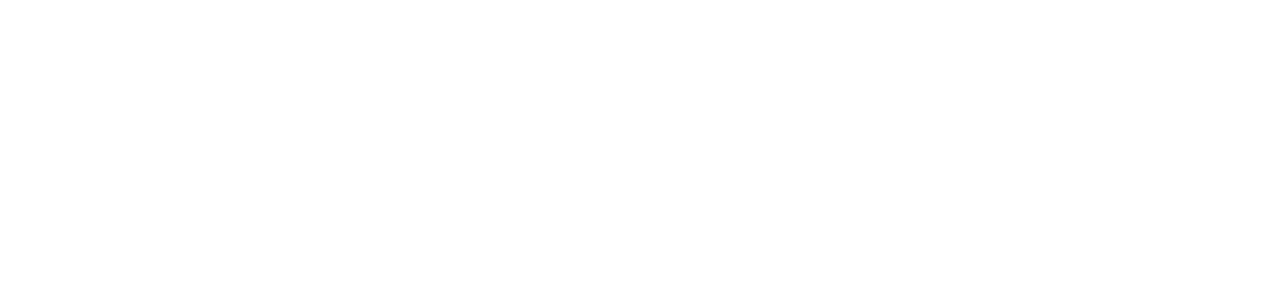
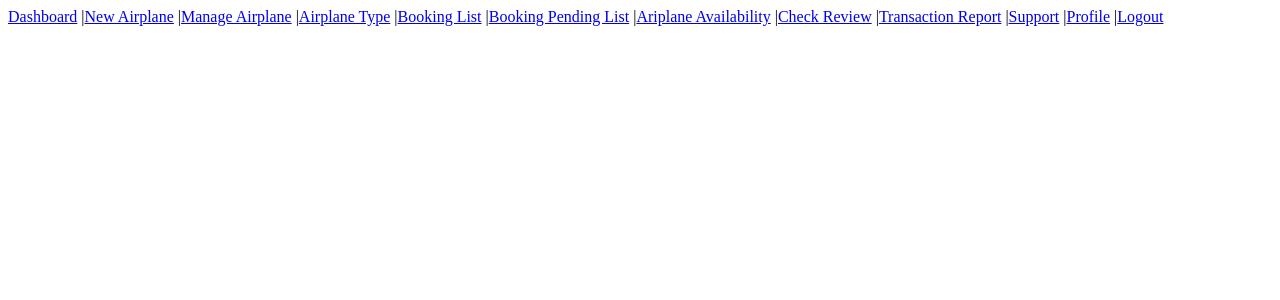
Before and after one commit to Nobobi-Hasan/APWT-Final-Project, a React (Create React App) app in the folder frontend/: page /flightDashboard in a window 1280 px wide. Shown: the top 300 px of the page. Built offline with nearby package versions, Linux system fonts and the light colour scheme.

Commit message:
create navbar route

```diff
--- a/frontend/package.json
+++ b/frontend/package.json
@@ -8,6 +8,7 @@
     "@testing-library/user-event": "^12.8.3",
     "react": "^17.0.2",
     "react-dom": "^17.0.2",
+    "react-router-dom": "^5.2.0",
     "react-scripts": "4.0.3",
     "web-vitals": "^1.1.2"
   },
--- a/frontend/src/App.js
+++ b/frontend/src/App.js
@@ -1,9 +1,43 @@
+
+import { useState } from "react";
+import HotelNavbar from "./serviceComponents/HotelNavbar";
+
+import CarNavbar from "./serviceComponents/CarNavbar";
+
+import FlightNavbar from "./serviceComponents/FlightNavbar";
+
+import { BrowserRouter as Router, Route, Switch } from "react-router-dom";
+
+
+
+
 function App() {
+
   return (
-    <div className="App">
+    <Router>
+        <Switch>
 
-    </div>
-  );
+           {/* Hotel Route */}
+            <Route exact path="/hotelDashboard">
+              <HotelNavbar/>
+            </Route>
+
+
+            {/* Car Route */}
+            <Route exact path="/carDashboard">
+              <CarNavbar/>
+            </Route>
+
+
+            {/* Flight Route */}
+            <Route exact path="/flightDashboard">
+              <FlightNavbar/>
+            </Route>
+
+
+        </Switch>
+    </Router>
+);
 }
 
 export default App;
--- /dev/null
+++ b/frontend/src/serviceComponents/CarNavbar.js
@@ -0,0 +1,22 @@
+import {Link} from 'react-router-dom';
+
+const CarNavbar = ()=>{
+    return(
+        <div>
+            <Link to='/carDashboard'>Dashboard</Link> |
+            <Link to='/carDashboard/addcar'>New Car</Link> |
+            <Link to='/carDashboard/managecar'>Manage Car</Link> |
+            <Link to='/carDashboard/cartype'>Car Type</Link> |
+            <Link to='/carDashboard/car-booking-list'>Booking List</Link> |
+            <Link to='/carDashboard/car-pending-list'>Booking Pending List</Link> |
+            <Link to='/carDashboard/caravailability'>Car Availability</Link> |
+            <Link to='/carDashboard/checkcarreview'>Check Review</Link> |
+            <Link to='/carDashboard/cartransactionhistory'>Transaction Report</Link> |
+            <Link to='/carDashboard/carsupport'>Support</Link> |
+            <Link to='/carDashboard/profile'>Profile</Link> |
+            <Link to='/login'>Logout</Link>
+        </div>
+    );
+}
+
+export default CarNavbar;
--- /dev/null
+++ b/frontend/src/serviceComponents/FlightNavbar.js
@@ -0,0 +1,22 @@
+import {Link} from 'react-router-dom';
+
+const FlightNavbar = ()=>{
+    return(
+        <div>
+            <Link to='/flightDashboard'>Dashboard</Link> |
+            <Link to='/flightDashboard/addflight'>New Airplane</Link> |
+            <Link to='/flightDashboard/manageflight'>Manage Airplane</Link> |
+            <Link to='/flightDashboard/flighttype'>Airplane Type</Link> |
+            <Link to='/flightDashboard/flight-booking-list'>Booking List</Link> |
+            <Link to='/flightDashboard/flight-pending-list'>Booking Pending List</Link> |
+            <Link to='/flightDashboard/flightavailability'>Ariplane Availability</Link> |
+            <Link to='/flightDashboard/checkflightreview'>Check Review</Link> |
+            <Link to='/flightDashboard/flighttransactionhistory'>Transaction Report</Link> |
+            <Link to='/flightDashboard/flightsupport'>Support</Link> |
+            <Link to='/flightDashboard/profile'>Profile</Link> |
+            <Link to='/login'>Logout</Link>
+        </div>
+    );
+}
+
+export default FlightNavbar;
--- /dev/null
+++ b/frontend/src/serviceComponents/HotelNavbar.js
@@ -0,0 +1,22 @@
+import {Link} from 'react-router-dom';
+
+const HotelNavbar = ()=>{
+    return(
+        <div>
+            <Link to='/hotelDashboard'>Dashboard</Link> |
+            <Link to='/hotelDashboard/addhotelfacility'>New Facilities</Link> |
+            <Link to='/hotelDashboard/managehotelfacility'>Manage Facilities</Link> |
+            <Link to='/hotelDashboard/addhotelroom'>New Room</Link> |
+            <Link to='/hotelDashboard/managehotelroom'>Manage Room</Link> |
+            <Link to='/hotelDashboard/showhotelallboking'>Booking List</Link> |
+            <Link to='/hotelDashboard/room-book-pending'>Booking Pending List</Link> |
+            <Link to='/hotelDashboard/checkhotelreview'>Check Review</Link> |
+            <Link to='/hotelDashboard/hoteltransactionhistory'>Transaction Report</Link> |
+            <Link to='/hotelDashboard/hotelsupport'>Support</Link> |
+            <Link to='/hotelDashboard/profile'>Profile</Link> |
+            <Link to='/login'>Logout</Link>
+        </div>
+    );
+}
+
+export default HotelNavbar;
```
Also changed, not shown: 1 other file (tests, documents, lock files or other folders).
